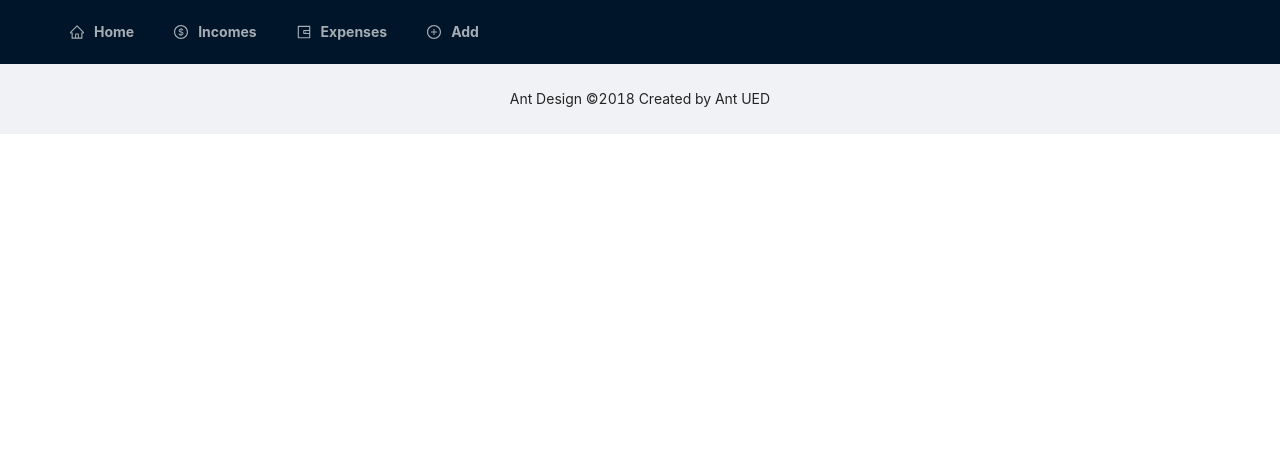
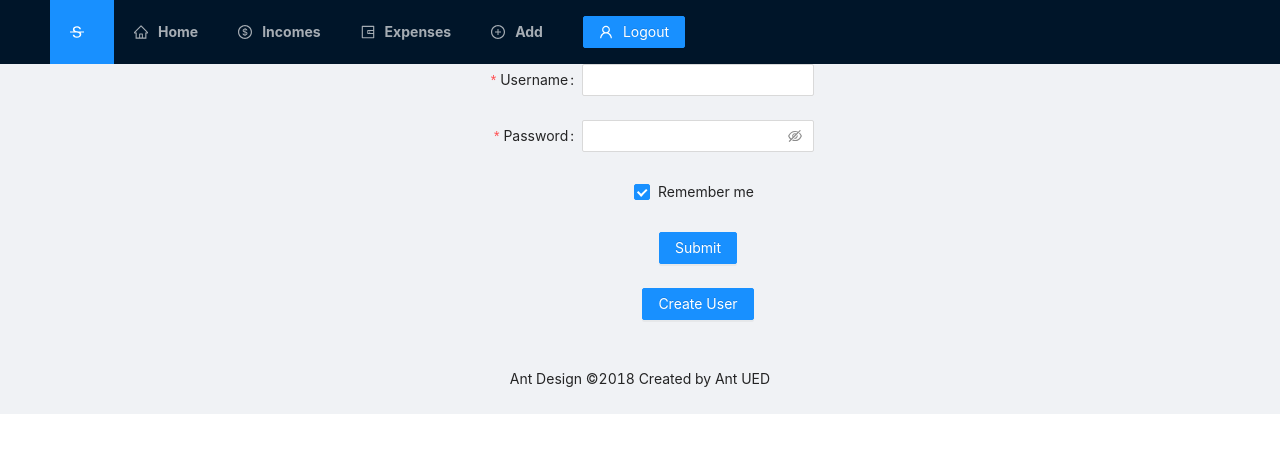
Before and after one commit to GrietM/ChallengeJS_Alkemy_Front, a React (Create React App) app in the folder my-app/: page / in a window 1280 px wide. Shown: the top 452 px of the page. Built offline with nearby package versions, Linux system fonts and the light colour scheme.

Commit message:
Conexiones al Back OK. Agrego renderizado de componentes para Login y Logout

```diff
--- /dev/null
+++ b/my-app/src/components/ExpensesTable/ExpensesTable.jsx
@@ -0,0 +1,45 @@
+import React from 'react'
+import { Table, Tag, Space } from 'antd';
+
+const { Column, ColumnGroup } = Table;
+
+
+const data = [
+  {
+    key: '1',
+    firstName: 'John',
+    lastName: 'Brown',
+    age: 32,
+    address: 'New York No. 1 Lake Park',
+    tags: ['nice', 'developer'],
+  },
+  {
+    key: '2',
+    firstName: 'Jim',
+    lastName: 'Green',
+    age: 42,
+    address: 'London No. 1 Lake Park',
+    tags: ['loser'],
+  },
+  {
+    key: '3',
+    firstName: 'Joe',
+    lastName: 'Black',
+    age: 32,
+    address: 'Sidney No. 1 Lake Park',
+    tags: ['cool', 'teacher'],
+  },
+];
+
+const ExpensesTable = () =>{
+    return(
+        <Table dataSource={data}>
+            <Column title="Concept" dataIndex="concept" key="concept" />
+            <Column title="Amount" dataIndex="amount" key="amount" />
+            <Column title="Date" dataIndex="date" key="date" />
+            <Column title="Operation" dataIndex="operation" key="operation" />
+         </Table>
+    )
+}
+
+export default ExpensesTable
--- a/my-app/src/components/LastMoves/LastMoves2.jsx
+++ b/my-app/src/components/LastMoves/LastMoves2.jsx
@@ -1,4 +1,6 @@
 import React, { useEffect, useState } from 'react'
+//import ExpensesTable from '../ExpensesTable/ExpensesTable'
+import OperationsTable from '../OperationsTable/OperationsTable'
 import { Table , Button, message} from 'antd'
 import axios from 'axios'
 import {DeleteOutlined , EditOutlined, PlusCircleOutlined} from '@ant-design/icons'
--- a/my-app/src/components/Layout/Layout.jsx
+++ b/my-app/src/components/Layout/Layout.jsx
@@ -13,10 +13,14 @@ import {
     StrikethroughOutlined ,
     PlusCircleOutlined
   } from '@ant-design/icons';
+import LogOut from '../LogOut/LogOut';
 import Expenses from '../Pages/Expenses';
 import Incomes from '../Pages/Incomes';
+import Login from '../Login/Login'
+import logo from '../../images/logo.png'
 import Balance from '../../components/Balance/Balance'
 import Home from '../Pages/Home';
+import OperationsTable from '../OperationsTable/OperationsTable';
 import Operations from '../Pages/Operations';
 
 const { Header, Content, Footer } = Layout;
@@ -27,6 +31,9 @@ const MyLayout = () =>{
         <Header>
         <div className="logo" />
         <Menu theme="dark" mode="horizontal" defaultSelectedKeys={['0']}>
+            <Menu.Item className="item" key="0" icon={<StrikethroughOutlined/>}>
+                <NavLink to="/"  style= {{fontWeight:'bolder'}} onClick={()=>{alert('hello!')}}/>
+            </Menu.Item>
             <Menu.Item className="item" key="1" icon={<HomeOutlined />}>
                 <NavLink to="/Home"  style= {{fontWeight:'bolder'}}>
                     Home
@@ -47,12 +54,16 @@ const MyLayout = () =>{
                     Add
                 </NavLink>
             </Menu.Item>
+            <Menu.Item>
+                <LogOut />
+            </Menu.Item>
         </Menu>
         </Header>
         <Content style={{ padding: '0 50px' }}>
         <div className="site-layout-content">
 
             <Routes>
+            <Route exact path="/" element= {<Login/>} />
             <Route exact path="/Home" element= {<Home/>} />
             <Route exact path="/Incomes" element= {<Incomes/>} />
             <Route exact path= "/Expenses" element = {<Expenses/>}/>
--- /dev/null
+++ b/my-app/src/components/LogOut/LogOut.jsx
@@ -0,0 +1,20 @@
+import React from 'react'
+import { UserOutlined } from '@ant-design/icons';
+import { Button } from 'antd';
+
+
+const LogOut = () =>{
+    return (
+    <>
+    <Button
+        type="primary"
+        icon = {<UserOutlined/>}
+        //onClick={handleLogOut}
+    >
+        Logout
+    </Button>
+    </>
+)
+}
+
+export default LogOut
--- /dev/null
+++ b/my-app/src/components/Login/Login.jsx
@@ -0,0 +1,125 @@
+import React , {useState } from 'react';
+import { Form, Input, Button, Checkbox, Space, message } from 'antd';
+//import './Login.css'
+import axios from 'axios'
+//import ConfirmLogin from '../Modal/ConfirmLogin'
+
+const layout = {
+  labelCol: {
+    span: 8,
+  },
+  wrapperCol: {
+    span: 16,
+  },
+};
+const tailLayout = {
+  wrapperCol: {
+    offset: 8,
+    span: 16,
+  },
+};
+
+const Login = () => {
+
+  const goToHome = () => {
+    window.location.href = '/Home'
+}
+
+
+  const onFinish = async(values) => {
+     console.log('Success:', values);
+     const userObject =
+       {
+         userName: values.username,
+         password: values.password
+       }
+     //console.log ('userObject:', userObject)
+     try{
+     const response = await axios.post('http://localhost:8080/api/admin/users/login/', userObject );
+     localStorage.setItem("Token", response.data.token)
+     message.success('Welcome to AcountANT',3,goToHome())
+      //readyToRedirect = true
+     } catch(err){
+       message.error('Error de inicio de sesión. Verifique usuario y contraseña ingresados',5)
+     }
+    /*  finally{
+       if (readyToRedirect === true){
+         //console.log("finally" , values)
+         //activo el modal
+         setUserLogin(values)
+         setIsModalLogin(true)
+         HandleConfig()
+         //GoToMain()
+       }
+     }; */
+   }
+ /*  const onFinish = (values) => {
+    console.log('Success:', values);
+  }; */
+
+  const onFinishFailed = (errorInfo) => {
+    console.log('Failed:', errorInfo);
+  };
+
+  const CreateUser = () => {
+    alert('Armar un post de user con un modal')
+  }
+
+  return (
+    <Space>
+    <Form
+      {...layout}
+      name="basic"
+      initialValues={{
+        remember: true,
+      }}
+      onFinish={onFinish}
+      onFinishFailed={onFinishFailed}
+    >
+      <Form.Item
+        label="Username"
+        name="username"
+        rules={[
+          {
+            required: true,
+            message: 'Please input your username!',
+          },
+        ]}
+      >
+        <Input />
+      </Form.Item>
+
+      <Form.Item
+        label="Password"
+        name="password"
+        rules={[
+          {
+            required: true,
+            message: 'Please input your password!',
+          },
+        ]}
+      >
+        <Input.Password />
+      </Form.Item>
+
+      <Form.Item {...tailLayout} name="remember" valuePropName="checked">
+        <Checkbox>Remember me</Checkbox>
+      </Form.Item>
+      <div>
+      <Form.Item {...tailLayout}>
+        <Button type="primary" htmlType="submit">
+          Submit
+        </Button>
+      </Form.Item>
+      <Form.Item {...tailLayout}>
+        <Button type="primary" onClick={CreateUser}>
+          Create User
+        </Button>
+      </Form.Item>
+      </div>
+    </Form>
+    </Space>
+  );
+};
+
+export default Login
--- a/my-app/src/components/Modals/Modal.jsx
+++ b/my-app/src/components/Modals/Modal.jsx
@@ -1,11 +1,14 @@
 import React, { useEffect, useState } from 'react'
 import { Modal , Button, Form , Input, message, Radio, Col , Row, DatePicker, Select} from 'antd'
 import axios from 'axios'
+import Password from 'antd/lib/input/Password'
+//import './UserModal.css'
 
 const { Item } = Form
 const { Group } = Radio
 const MyModal = ({operationVisible, setOperationVisible , getAllUsers}) => {
-
+    //console.log('EDIT modal - userEDITtails =========', usereditdetails )
+    //const token = localStorage.getItem('Token')
     const [formedit] = Form.useForm()
 
     const closeOperationModal = ()=>{
@@ -16,10 +19,10 @@ const MyModal = ({operationVisible, setOperationVisible , getAllUsers}) => {
         try{
             console.log("por grabar ==", newoperation)
             const response = await axios.post('http://localhost:8080/api/admin/operations/', newoperation)//,{headers: {Authorization: 'Bearer ' + token}});
-
+            //console.log("post de usuario-response",response)
             message.success("Se CREO usuario: " + response.data.userName)
             closeOperationModal()
-
+           // getAllUsers()
         } catch (error) {
             message.error("Fallo la Grabacion del usuario - Error:"  + error)
             throw error
@@ -33,9 +36,27 @@ const MyModal = ({operationVisible, setOperationVisible , getAllUsers}) => {
         message.error("ERROR en los datos. No cumplen las validaciones que se muestran en rojo")
     }
 
+    /* const [value, setValue] = useState("admin")
+    const onChange =e=>{
+        console.log('value', value)
+        console.log('e.target.value', e.target.value)
+        setValue(e.target.value)
+    }
+ */
     const handleCancel = ()=>{
         closeOperationModal()
     }
+/*
+    useEffect(()=>{
+        //console.log("EDITMODAL-useEffect de seteo")
+        formedit.setFieldsValue ({
+                firstName : '',
+                lastName : '',
+                userName :'x',
+                type : '',
+                email : '',
+            password :'' })
+    }) */
 
     const formview={
         labelCol:{ span:4},
@@ -62,7 +83,16 @@ const MyModal = ({operationVisible, setOperationVisible , getAllUsers}) => {
             form={formedit}
             {...formview}
         >
-        <Item label="Concept"
+           {/*   <Item label="Tipo"
+                name="type"
+                rules={[{ required: true, message: 'Seleccione el TIPO de usuario' }]}
+            >
+                <Group noStyle onChange={onChange} value={value} name="radioButton" >
+                    <Radio value={"admin"}>Administrador</Radio>
+                    <Radio value={"visitor"}>Visita</Radio>
+                </Group>
+            </Item> */}
+            <Item label="Concept"
                 name="concept"
                 rules={[{ required: true, message: 'Ingrese el NOMBRE (max:20)' , max:20 }]}
                 allowClear
--- /dev/null
+++ b/my-app/src/components/OperationsTable/OperationsTable.jsx
@@ -0,0 +1,44 @@
+import React from 'react'
+import { Table, Tag, Space } from 'antd';
+
+const { Column, ColumnGroup } = Table;
+
+const data = [
+  {
+    key: '1',
+    firstName: 'John',
+    lastName: 'Brown',
+    age: 32,
+    address: 'New York No. 1 Lake Park',
+    tags: ['nice', 'developer'],
+  },
+  {
+    key: '2',
+    firstName: 'Jim',
+    lastName: 'Green',
+    age: 42,
+    address: 'London No. 1 Lake Park',
+    tags: ['loser'],
+  },
+  {
+    key: '3',
+    firstName: 'Joe',
+    lastName: 'Black',
+    age: 32,
+    address: 'Sidney No. 1 Lake Park',
+    tags: ['cool', 'teacher'],
+  },
+];
+
+const OperationsTable = () =>{
+    return(
+        <Table dataSource={data}>
+            <Column title="Concept" dataIndex="concept" key="concept" />
+            <Column title="Amount" dataIndex="amount" key="amount" />
+            <Column title="Date" dataIndex="date" key="date" />
+            <Column title="Operation" dataIndex="operation" key="operation" />
+         </Table>
+    )
+}
+
+export default OperationsTable
--- a/my-app/src/components/Pages/Expenses.jsx
+++ b/my-app/src/components/Pages/Expenses.jsx
@@ -1,4 +1,6 @@
 import React, { useEffect, useState } from 'react'
+//import ExpensesTable from '../ExpensesTable/ExpensesTable'
+import OperationsTable from '../OperationsTable/OperationsTable'
 import { Table , Button, message} from 'antd'
 import axios from 'axios'
 import {DeleteOutlined , EditOutlined, PlusCircleOutlined} from '@ant-design/icons'
--- a/my-app/src/components/Pages/Home.jsx
+++ b/my-app/src/components/Pages/Home.jsx
@@ -1,7 +1,7 @@
 import { Button, Space } from 'antd'
 import React from 'react'
 import Balance from '../Balance/Balance'
-
+import ExpensesTable from '../ExpensesTable/ExpensesTable'
 import LastMoves2 from '../LastMoves/LastMoves2'
 
 const Home = () => {
```
Also changed, not shown: my-app/src/components/IncomesTable/IncomesTable.jsx (added, +70 -0 lines), my-app/src/images/logo.png (added).
